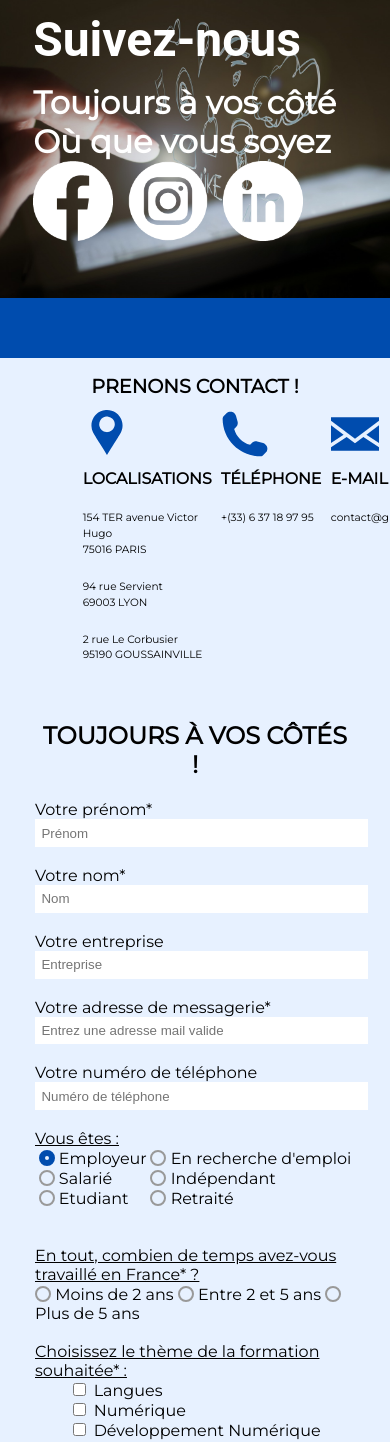
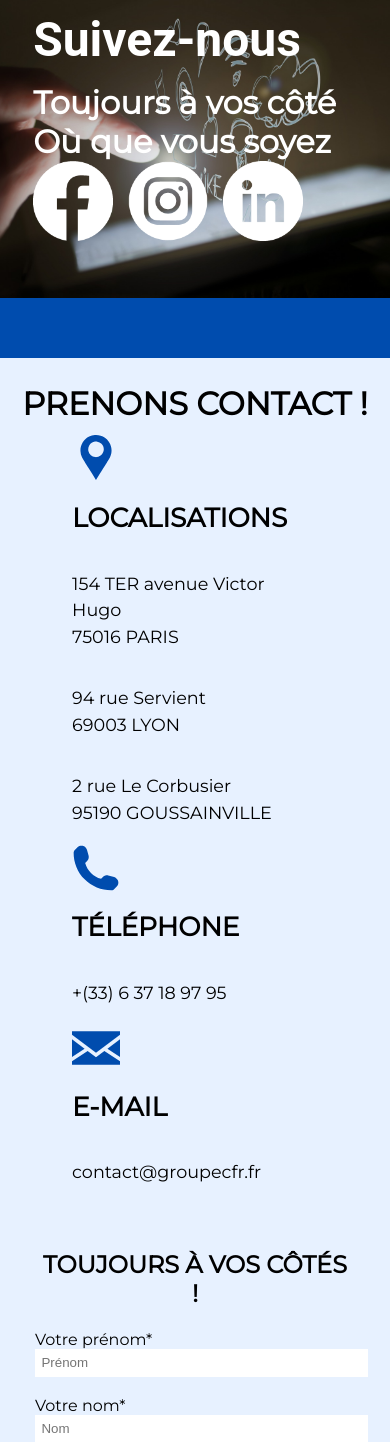
Before and after one commit to Lem0nRavioli/GroupeCFR---Published-website, a PHP site: page /contact.html in a window 390 px wide; the page is wider, and only the part inside the window is pictured. Shown: the part 777-2219 px from the top of that part. Run offline with PHP 8.4, Linux system fonts and the light colour scheme.

Commit message:
update css cotnact quentin

```diff
--- a/contact.html
+++ b/contact.html
@@ -112,7 +112,7 @@
         <!-- doc technique -->
         <!-- https://formsubmit.co/ -->
         <div class="form_container">
-            <form action="https://formsubmit.co/groupecfr3@gmail.com" method="POST" class="contact_form">
+            <form action="https://formsubmit.co/digona6825@elastit.com" method="POST" class="contact_form">
                 <input type="hidden" name="_subject" value="New submission!">
                 <fieldset>
                     <legend>Toujours à vos côtés !</legend>
--- a/css/contact_coords.css
+++ b/css/contact_coords.css
@@ -34,11 +34,15 @@
     height: 48px;
 }
 
-@media screen and (max-width: 50rem) {
+@media screen and (max-width: 40rem) {
 
-    .coords{
-        font-size: .6rem;
-
+    .coords_detail{
+        flex-direction: column;
+        width: 16rem;
+        margin: auto;
+    }
+       .coords h1{
+        text-align: center;
     }
 
 
```
